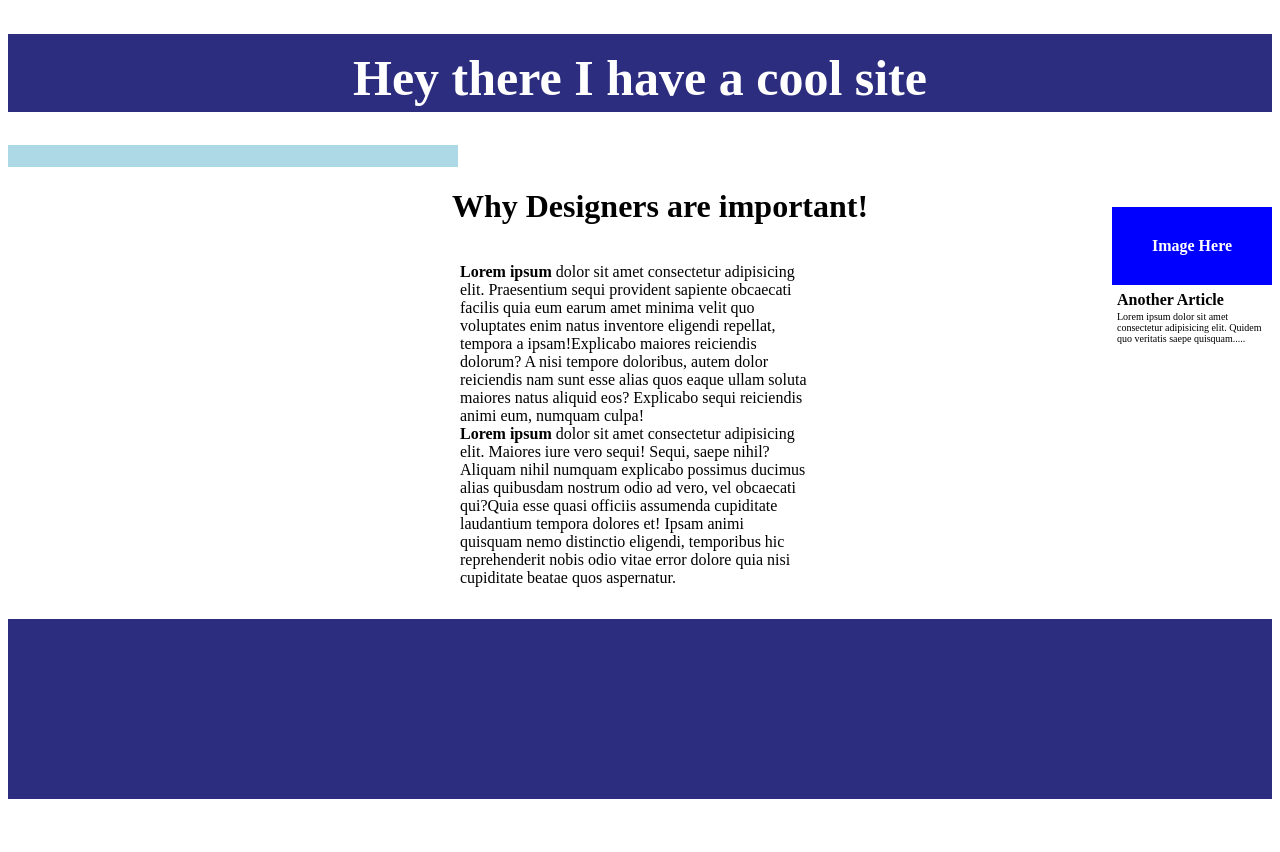
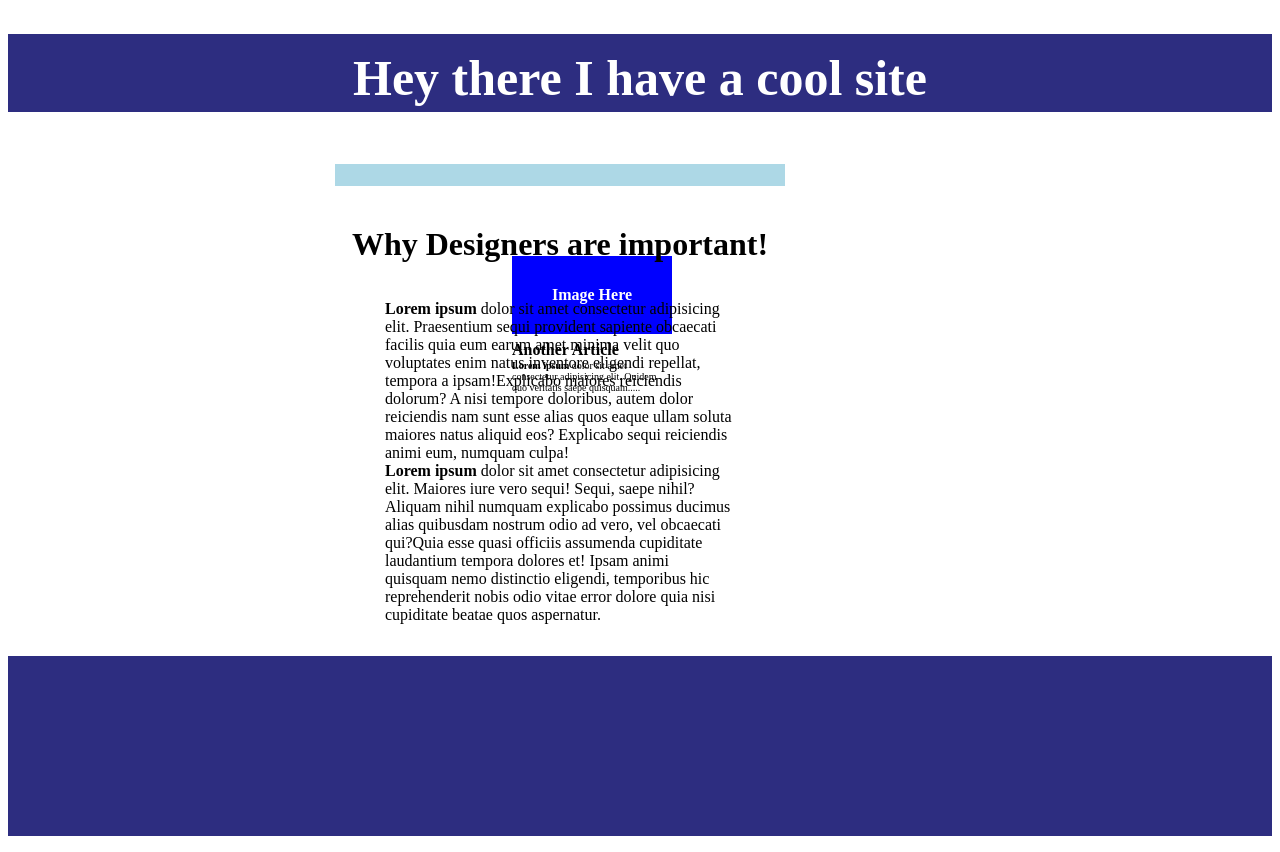
Before and after one commit to ZacharyTyler/CoolSite, a plain HTML site: page index.html in a window 1280 px wide. Before the commit the page ends 815 px from the top, so only its background shows below. Drawn offline with Linux system fonts and the light colour scheme.

Commit message:
Final product

```diff
--- a/index.html
+++ b/index.html
@@ -16,7 +16,8 @@
     <h4 class="image-text">Image Here</h4>
     <div class="article-text">
       <h4>Another Article</h4>
-      <p class="article-descript">Lorem ipsum dolor sit amet consectetur adipisicing elit. Quidem quo veritatis saepe
+      <p class="article-descript"><b>Lorem ipsum</b> dolor sit amet consectetur adipisicing elit. Quidem quo veritatis
+        saepe
         quisquam.....</p>
     </div>
   </div>
--- a/style.css
+++ b/style.css
@@ -2,10 +2,12 @@
   text-align: center;
 }
 .image {
-  text-align: right;
   width: 160px;
   text-align: initial;
   float: right;
+  margin-top: 90px;
+margin-right: 600px;
+margin-left: -600px;
 }
 .header {
   font-size: 50px;
@@ -18,14 +20,15 @@
   display: inline-block;
 }
 .body-text {
-margin-right: -150px;
   width: 350px;
 text-align: initial;
 }
 .break-bar {
   background-color: lightblue;
   width: 450px;
+  display: inline-block;
   position: relative;
+
 }
 .bottom {
   background-color: rgb(45, 45, 128);
@@ -37,15 +40,7 @@ text-align: initial;
   color: white;
   margin-bottom: -15px;
 }
-.designers {
-  margin-left: 200px;
-}
-.article-text {
-  margin-left: 5px;
-}
 .article-descript {
   margin-top: -20px;
   font-size: 10px;
-  text-overflow: ellipsis;
-  white-space: normal;
 }
```
